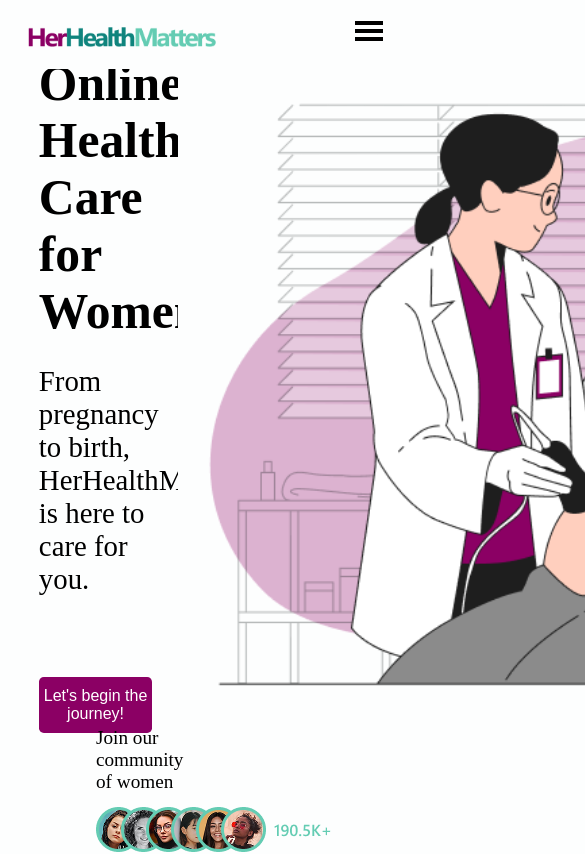
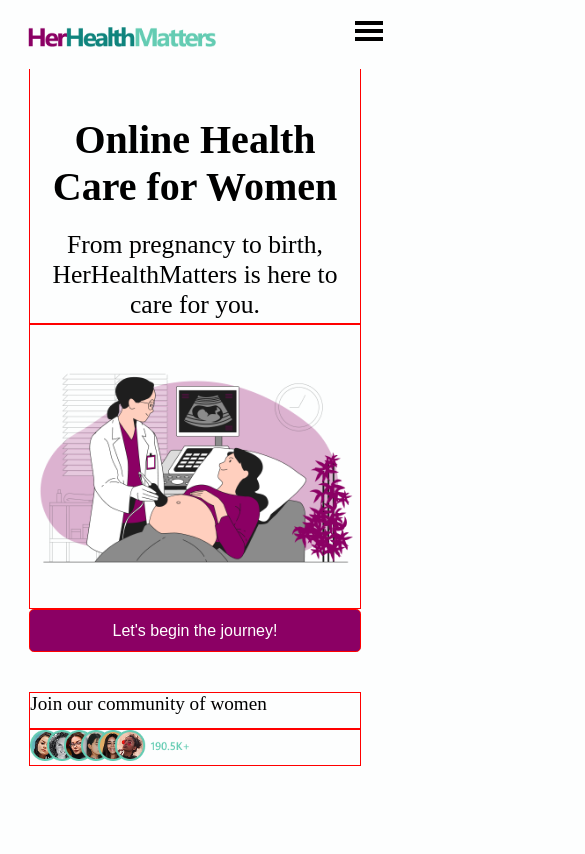
Before and after one commit to DevKay22/HerHealthMatters, a React (Vite) app: page / in a window 390 px wide. Shown: the top 854 px of the page, 585 px wide, since content can reach past the window. Built offline with nearby package versions, Linux system fonts and the light colour scheme.

Commit message:
hero mv done

```diff
--- a/src/Components/Hero.jsx
+++ b/src/Components/Hero.jsx
@@ -21,6 +21,10 @@ const Hero = () => {
             <div className='imagery'>
                 <img src={herhealth} alt="" />
             </div>
+
+            <div className='mobileBtn'>
+            <button>Let's begin the journey!</button>
+            </div>
         </div>
 
 
--- a/src/Styles/Hero.css
+++ b/src/Styles/Hero.css
@@ -31,7 +31,7 @@
     margin-bottom: 2.8em;
 }
 
-.cont>button{
+.cont>button, .mobileBtn{
     width: 100%;
     height: 3.5em;
     border-radius: 0.3em;
@@ -59,7 +59,87 @@
     margin-left: 6em;
 }
 
+.mobileBtn{
+    display: none;
+}
+
 .womencont>div>p{
     font-size: 1.2em;
     margin-bottom: 0.7em;
 }
+
+@media screen and (max-width:769px){
+    .carousel{
+        display: flex;
+        flex-direction: column;
+        height: 38em;
+    }
+
+    .cont{
+        height: 17em;
+        width: 100%;
+        border: 1px solid red;
+        padding: 0.2em 0.1em;
+
+    }
+
+    .cont>h1{
+        font-size: 2.5em;
+        font-weight: 900;
+        margin-bottom: 0.5em;
+        margin-top: 1.5em;
+        text-align: center;
+    }
+
+    .cont>p{
+        font-size: 1.6em;
+        text-align: center;
+    }
+
+    .cont>button{
+        display: none;
+    }
+
+    .imagery{
+        height: 20em;
+        width: 100%;
+        border: 1px solid red;
+    }
+
+    .imagery>img{
+        width: 100%;
+    }
+
+    .mobileBtn{
+        display: flex;
+        /* margin-top: 0.5em; */
+        margin-bottom: 0.5em;
+        height: 3em;
+        border: 1px solid red;
+    }
+    .mobileBtn>button{
+        width: 100%;
+        border-radius: 0.4em;
+        background-color: #8b0064;
+        border: 0;
+        color: #fff;
+        font-size: 1em;
+
+    }
+
+    .womencont{
+        margin: 2em auto;
+        width: 85%;
+    }
+
+    .womencont>div{
+        /* width: 10em; */
+        border: 1px solid red;
+    }
+
+    .womencont>div>img{
+        height: 1.9em;
+
+    }
+
+}
```
